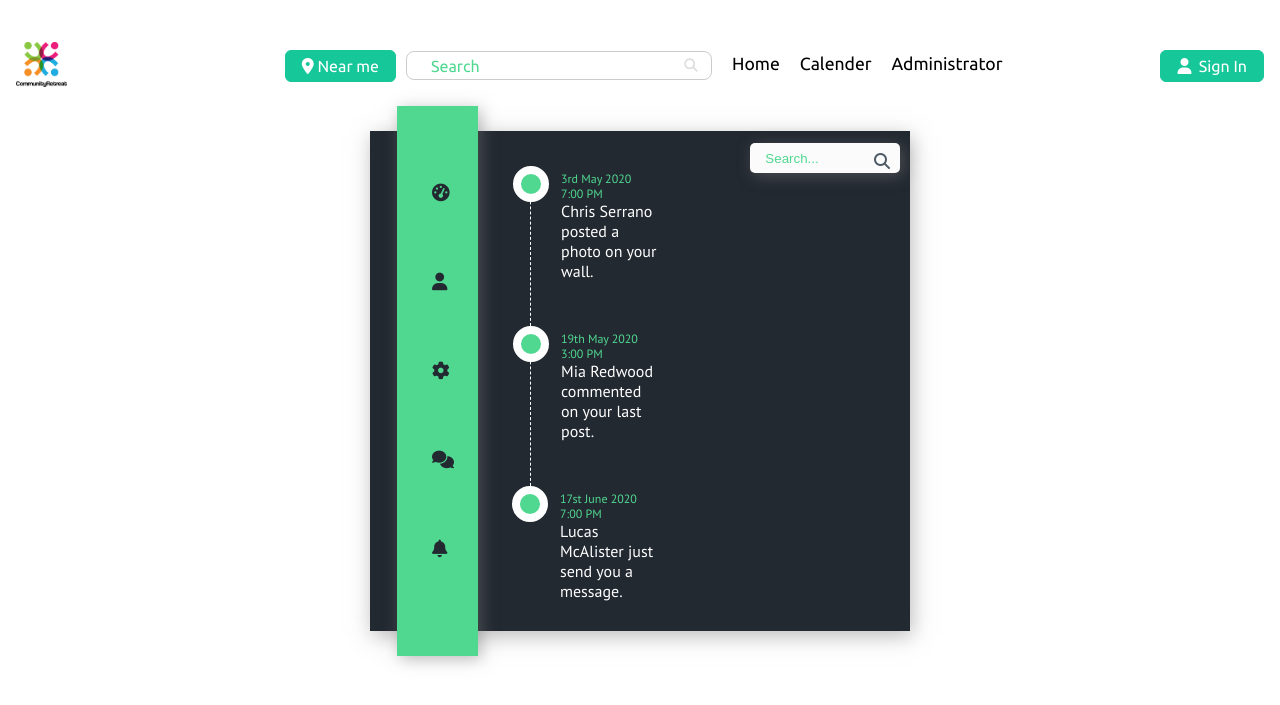
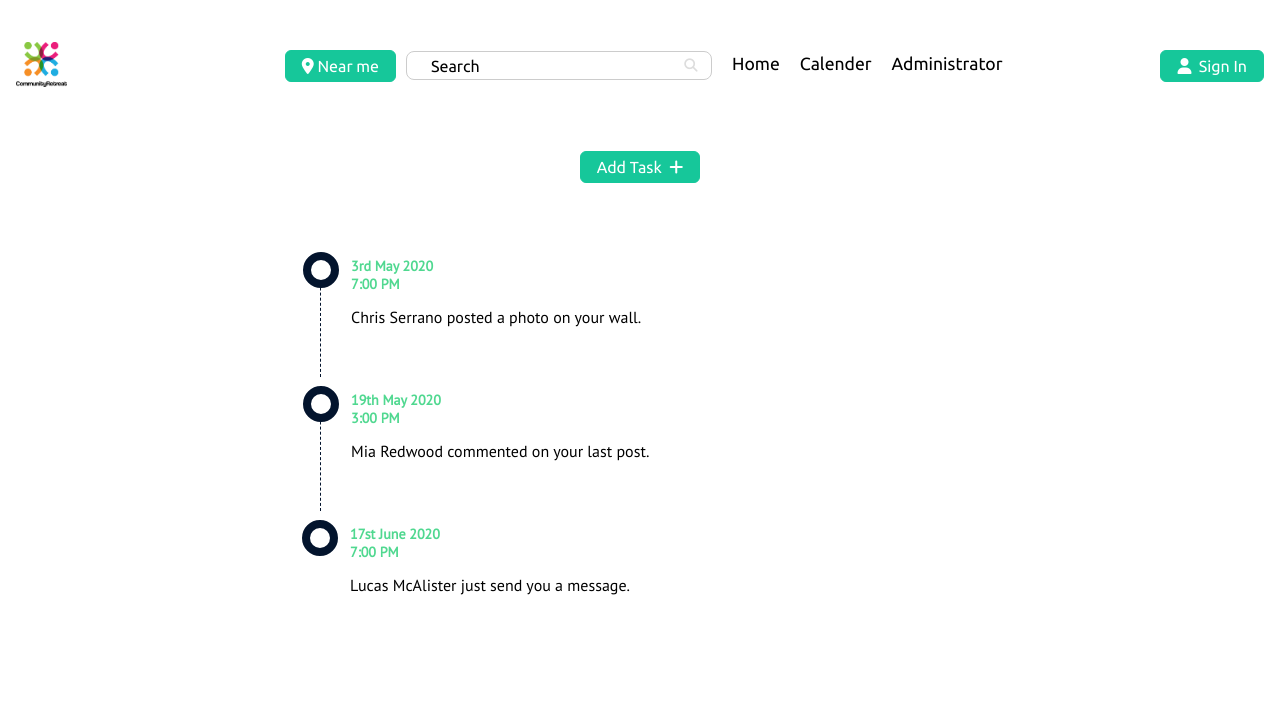
Before and after one commit to visal-jay/CommunityRetreat, a PHP site: page /login/view/workTimeline.php in a window 1280 px wide. Shown: the top 705 px of the page. Run offline with PHP 8.4, Linux system fonts and the light colour scheme; some libraries are stand-ins or nearby versions.

Commit message:
Venodi v5

```diff
--- a/app/view/eventGallery.php
+++ b/app/view/eventGallery.php
@@ -45,6 +45,7 @@
     border-radius: 8px;
     width: fit-content;
     height: fit-content;
+    border: 1px solid #16c79a;
     }
 
     p{
--- a/app/view/workTimeline.php
+++ b/app/view/workTimeline.php
@@ -1,5 +1,5 @@
 <!DOCTYPE html>
-<html lang="en">
+<html lang="en" id="id1">
 
 <head>
     <meta charset="UTF-8">
@@ -18,24 +18,22 @@
         background: #ffffff;
     }
 
-    .container {
-        background: #232931;
-        width: 540px;
-        height: 500px;
-        margin: 0 auto;
-        position: relative;
-        margin-top: 10%;
-        box-shadow: 2px 5px 20px rgba(119, 119, 119, 0.5);
+    textarea {
+        height: 150px;
+        padding: 12px 20px;
+        box-sizing: border-box;
+        border: 2px solid #ccc;
+        border-radius: 4px;
+        background-color: #f8f8f8;
+        font-size: 16px;
+        resize: none;
     }
 
-    .leftbox {
-        top: -5%;
-        left: 5%;
-        position: absolute;
-        width: 15%;
-        height: 110%;
-        background-color: #50d890;
-        box-shadow: 3px 3px 15px rgba(119, 119, 119, 0.5);
+    .timelineconta {
+        background: transparent;
+        width: 80%;
+        height: 500px;
+        position: relative;
     }
 
     nav {
@@ -52,7 +50,6 @@
     }
 
     .rightbox {
-        padding: 0em 34rem 0em 0em;
         height: 100%;
     }
 
@@ -73,9 +70,8 @@
     .rb-container ul.rb li {
         list-style: none;
         margin: auto;
-        margin-left: 10em;
         min-height: 50px;
-        border-left: 1px dashed #fff;
+        border-left: 1px dashed #03142d;
         padding: 0 0 50px 30px;
         position: relative;
     }
@@ -89,17 +85,18 @@
         left: -18px;
         top: -5px;
         content: " ";
-        border: 8px solid rgba(255, 255, 255, 1);
+        border: 8px solid rgba(3, 20, 45, 1);
         border-radius: 500%;
-        background: #50d890;
+        background: white;
         height: 20px;
         width: 20px;
         transition: all 500ms ease-in-out;
     }
 
     .rb-container ul.rb li:hover::before {
+        background: #50d890;
         border-color: #232931;
-        transition: all 1000ms ease-in-out;
+        transition: all 500ms ease-in-out;
     }
 
     ul.rb li .timestamp {
@@ -107,10 +104,6 @@
         position: relative;
         width: 100px;
         font-size: 12px;
-    }
-
-    .item-title {
-        color: #fff;
     }
 
     .container-3 {
@@ -140,61 +133,137 @@
         width: 150px;
         height: 30px;
         z-index: 1;
-        color: #4f5b66;
+        color: black;
     }
 
     input::placeholder {
         padding: 5em 5em 1em 1em;
-        color: #50d890;
+        color: black;
+    }
+
+    input[type="date"]::before {
+        content: attr(data-placeholder);
+        width: 100%;
+    }
+
+    input[type="date"]:focus::before,
+    input[type="date"]:valid::before {
+        display: none
+    }
+
+    input[type="time"]::before {
+        content: attr(data-placeholder);
+        width: 100%;
+    }
+
+    input[type="time"]:focus::before,
+    input[type="time"]:valid::before {
+        display: none
+    }
+
+    .popup .content {
+        position: fixed;
+        transform: scale(0);
+        width: 40%;
+        z-index: 2;
+        text-align: center;
+        padding: 20px;
+        border-radius: 8px;
+        background: white;
+        box-shadow: 0px 0px 11px 2px rgba(0, 0, 0, 0.93);
+        z-index: 1;
+        left: 50%;
+        top: 50%;
+        display: flex;
+        flex-direction: column;
+
+    }
+
+    .popup .btn-close {
+        position: absolute;
+        right: 10px;
+        top: 10px;
+        width: 30px;
+        height: 30px;
+        color: black;
+        font-size: 1.5rem;
+        padding: 2px 5px 7px 5px;
+
+    }
+
+    .popup.active .content {
+        transition: all 300ms ease-in-out;
+        transform: translate(-50%, -50%);
+    }
+
+    .blurred {
+        filter: blur(2px);
+        overflow: hidden;
+    }
+
+    .still {
+        overflow: hidden;
+    }
+
+    ::placeholder {
+        color: black;
+        opacity: 1;
+    }
+
+    @media screen and (max-width:800px) {
+
+        .timeline {
+            background: transparent;
+            width: 80%;
+            height: 500px;
+            margin: 0 0 0 2rem;
+            position: relative;
+        }
     }
 </style>
 
 <?php include "nav.php" ?>
 
 <body>
-    <div class="container">
-
-        <div class="box">
-            <div class="container-3">
+    <div id="background">
+        <div class="flex-col flex-center margin-side-lg">
+            <button class="btn btn-solid btn-close margin-lg" onclick="togglePopup('form'); blur_background('background'); stillBackground('id1')">Add Task &nbsp; <i class="fas fa-plus"></i></button>
+            <!-- <div class="container-3">
                 <span class="icon"><i class="fa fa-search"></i></span>
                 <input type="search" id="search" placeholder="Search..." />
-            </div>
+            </div> -->
         </div>
 
-        <div class="leftbox">
-            <nav>
-                <a id="dashboard"><i class="fas fa-tachometer-alt"></i></a>
-                <a id="profile"> <i class="fas fa-user"></i> </a>
-                <a id="settings"> <i class="fas fa-cog"></i> </a>
-                <a id="messages"> <i class="fas fa-comments"></i> </a>
-                <a id="notification"> <i class="fas fa-bell"></i> </a>
-            </nav>
+        <div class="timeline">
+            <div class="box">
+
             </div>
+
             <div class="rightbox">
                 <div class="rb-container">
                     <ul class="rb">
 
-                    <li class="rb-item" ng-repeat="itembx">
+                        <li class="rb-item">
                             <div class="timestamp">
-                            3rd May 2020<br> 7:00 PM
+                                <h3>3rd May 2020<br> 7:00 PM</h3>
                             </div>
-                        <div class="item-title">Chris Serrano posted a photo on your wall.</div>
+                            <div>Chris Serrano posted a photo on your wall.</div>
 
                         </li>
 
-                    <li class="rb-item" ng-repeat="itembx">
+                        <li class="rb-item">
                             <div class="timestamp">
-                            19th May 2020<br> 3:00 PM
+                                <h3>19th May 2020<br> 3:00 PM</h3>
                             </div>
-                        <div class="item-title">Mia Redwood commented on your last post.</div>
+                            <div>Mia Redwood commented on your last post.</div>
 
                         </li>
 
-                    <li class="rb-item" ng-repeat="itembx">
+                        <li class="rb-item">
                             <div class="timestamp">
-                            17st June 2020<br> 7:00 PM
+                                <h3>17st June 2020<br> 7:00 PM</h3>
                             </div>
-                        <div class="item-title">Lucas McAlister just send you a message.</div>
+                            <div>Lucas McAlister just send you a message.</div>
 
                         </li>
 
@@ -202,8 +271,52 @@
                 </div>
             </div>
         </div>
+    </div>
+
+    <div class="popup" id="form">
+        <div class="content">
+            <div>
+                <h2>New Task</h2>
+            </div>
+            <div>
+                <button class="btn-icon btn-close" onclick="togglePopup('form'); blur_background('background'); stillBackground('id1')"><i class="fas fa-times"></i></button>
+            </div>
+            <form action="/action_page.php" class="form-container">
+
+                <div class="form-item">
+                    <label>Date</label>
+                    <input type="date" name="Event date" class="form form-ctrl" data-placeholder="Task starts on?" required></input>
+                </div>
+
+                <div class="form-item">
+                    <label>Time</label>
+                    <input type="time" name="Event time" class="form form-ctrl" data-placeholder="Task starts at?" required></input>
+                </div>
+
+                <div class="form-item">
+                    <label>Task</label>
+                    <textarea name="task" class="form form-ctrl" placeholder="Enter the task" required>Lorem, ipsum dolor sit amet consectetur adipisicing elit. Vitae magni eveniet porro, ipsa mollitia dolores ipsam optio aliquam, debitis voluptatum accusamus cum perferendis, amet facere expedita nostrum laboriosam quas iste!</textarea>
+                </div>
+
+                <button class="btn btn-solid margin-md" type="submit" disabled>Add Task</button>
+            </form>
+        </div>
+    </div>
+
 </body>
 
-<script></script>
+<script>
+    function togglePopup(id) {
+        document.getElementById(id).classList.toggle("active");
+    }
+
+    function blur_background(id) {
+        document.getElementById(id).classList.toggle("blurred")
+    }
+
+    function stillBackground(id) {
+        document.getElementById(id).classList.toggle("still");
+    }
+</script>
 
 </html>
```
Also changed, not shown: app/view/aboutEvent.php (+17 -6 lines), app/view/forum.php (+65 -30 lines). Lines whose indentation alone changed are shown as unchanged.
